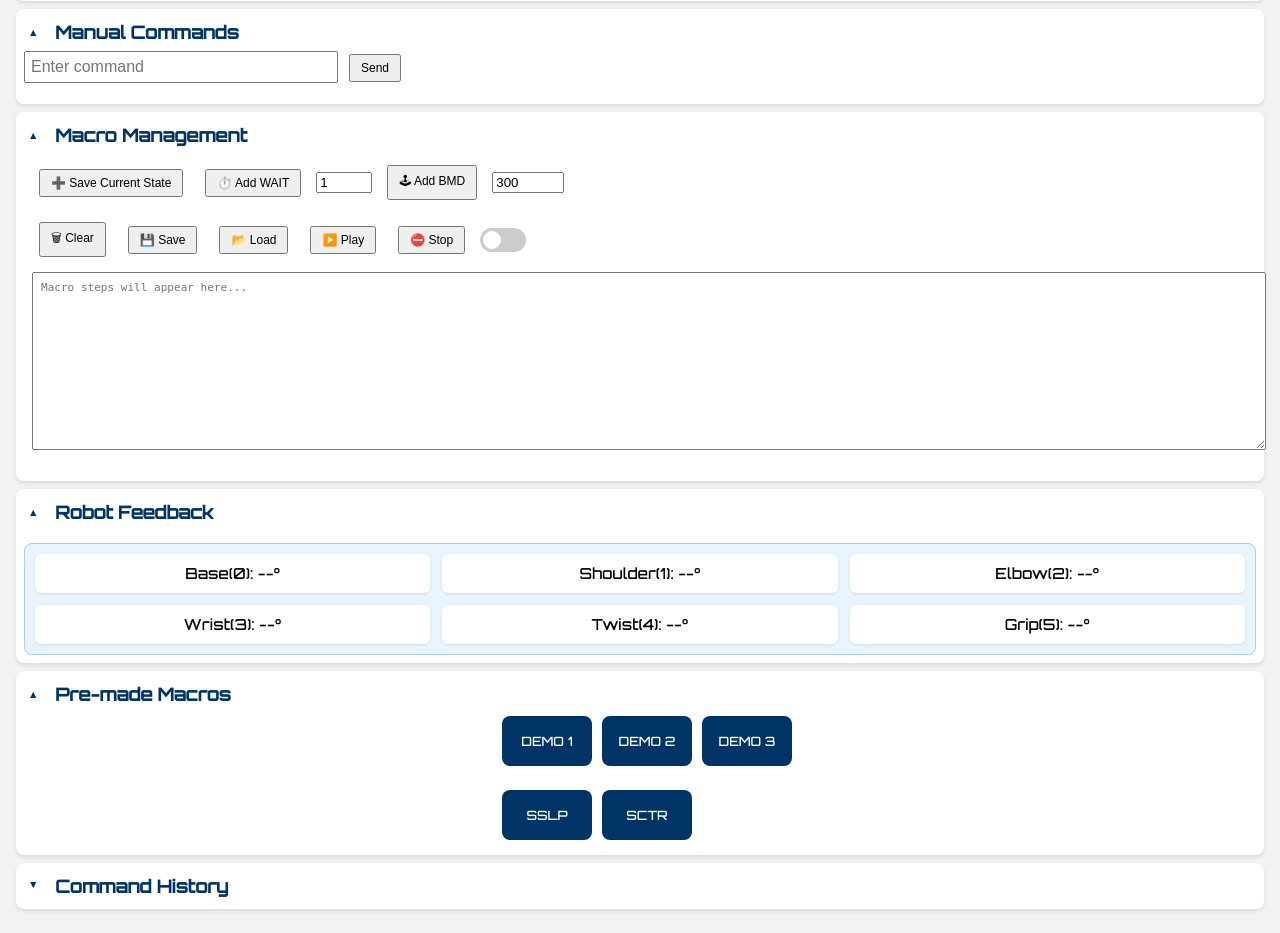
After one commit to Materials-Informatics-Group/Robotics, a Flask app: page / in a window 1280 px wide. The commit adds this page. Shown: the part 584-1517 px from the top of the page. Run offline with Flask 3, Linux system fonts and the light colour scheme.

Commit message:
Add files via upload

```diff
--- /dev/null
+++ b/REACH/Software/static/index.html
@@ -0,0 +1,142 @@
+<!DOCTYPE html>
+<html lang="en">
+<head>
+  <meta charset="UTF-8" />
+  <meta name="viewport" content="width=device-width, initial-scale=1.0" />
+  <title>REACH Robot Arm Control</title>
+  <link href="https://fonts.googleapis.com/css2?family=Orbitron:wght@500&family=Roboto&display=swap" rel="stylesheet">
+  <link rel="stylesheet" href="reach-control.css">
+</head>
+<body>
+  <div class="header" id="header">
+    <div class="header-subtitle">Brought to you by Takahashi Group and Hokkaido University</div>
+    <div class="title-block">
+      <div>
+        <h1 title="Robotic Extension Arm for Collaborative Handling">REACH</h1>
+        <h2>Custom-made Robotic Arm from MNK</h2>
+      </div>
+      <img class="logo" src="logo.png" alt="REACH Logo">
+    </div>
+  </div>
+
+  <div class="panel" id="preset-panel">
+    <div class="panel-header">
+      <span class="toggle-btn">&#9650;</span>
+      <span class="panel-title">Preset Positions</span>
+    </div>
+    <div class="preset-container">
+      <!-- Preset Button Grid -->
+      <div class="preset-grid">
+        <button class="preset-btn" onclick="sendPreset('SLP')" title="Sleep Position">SLP</button>
+        <button class="preset-btn" onclick="sendPreset('CTR')" title="Center Arm">CTR</button>
+        <button class="preset-btn" onclick="sendPreset('PLT')" title="Prepare Left-side Pickup">PLT</button>
+        <button class="preset-btn" onclick="sendPreset('PRT')" title="Prepare Right-side Pickup">PRT</button>
+        <button class="preset-btn" onclick="sendPreset('PCL')" title="Prepare Gripping">PCL</button>
+        <button class="preset-btn" onclick="sendPreset('GRP')" title="Grip Object">GRP</button>
+        <button class="preset-btn" onclick="sendPreset('REL')" title="Release Object">REL</button>
+        <button class="preset-btn" onclick="sendPreset('LFT')" title="Lift Object">LFT</button>
+      </div>
+
+      <div class="webcam-box">
+        <div style="text-align:center; font-weight:bold; margin-bottom:5px;">🔴 Live View from Robot Cam</div>
+        <img id="robotCam" src="/video_feed" alt="Live Robot View" />
+      </div>
+    </div>
+  </div>
+
+  <div class="panel" id="manual-command-panel">
+    <div class="panel-header">
+      <span class="toggle-btn">&#9650;</span><span class="panel-title">Manual Commands</span>
+    </div>
+    <input type="text" id="commandInput" placeholder="Enter command" />
+    <button onclick="sendCommand()">Send</button>
+    <div id="servo-slider-grid" class="servo-slider-grid"></div>
+    <div id="command-preview" style="margin-top: 0.5em; font-size: 0.9em; color: #555;"></div>
+  </div>
+
+  <div class="panel" id="macro-manager-panel">
+    <div class="panel-header">
+      <span class="toggle-btn">&#9650;</span><span class="panel-title">Macro Management</span>
+    </div>
+    <div class="macro-controls">
+      <div class="macro-row">
+        <button onclick="macroAddCurrentState()">➕ Save Current State</button>
+        <button onclick="macroAddWait()">⏱️ Add WAIT</button>
+        <input type="number" id="waitDuration" min="1" max="99" value="1" title="Seconds" />
+        <button onclick="macroAddBMD()">🕹 Add BMD</button>
+        <input type="number" id="bmdDuration" min="0" max="5000" step="100" value="300" title="Milliseconds" />
+      </div>
+
+      <div class="macro-row">
+        <button onclick="macroClear()">🗑 Clear</button>
+        <button onclick="macroSaveToFile()">💾 Save</button>
+        <button onclick="macroLoadFromFile()">📂 Load</button>
+        <button onclick="macroPlay()">▶️ Play</button>
+        <button onclick="macroStop()">⛔ Stop</button>
+        <label class="switch">
+          <input type="checkbox" id="macroLoopToggle">
+          <span class="slider"></span>
+        </label>
+      </div>
+
+      <textarea id="macroTextbox" rows="10" style="width: 100%; font-family: monospace;" placeholder="Macro steps will appear here..."></textarea>
+      <div id="macroStatus" style="margin-top: 0.5em; font-size: 0.9em;"></div>
+    </div>
+  </div>
+
+  <div class="panel" id="robot-messaging-panel">
+    <div class="panel-header">
+      <span class="toggle-btn">&#9650;</span><span class="panel-title">Robot Feedback</span>
+    </div>
+    <div id="robot-feedback" style="margin-top:10px; font-weight:bold;"></div>
+    <div id="angle-grid" class="angle-grid">
+      <div class="servo-box">Base(0): --°</div>
+      <div class="servo-box">Shoulder(1): --°</div>
+      <div class="servo-box">Elbow(2): --°</div>
+      <div class="servo-box">Wrist(3): --°</div>
+      <div class="servo-box">Twist(4): --°</div>
+      <div class="servo-box">Grip(5): --°</div>
+    </div>
+  </div>
+
+  <div class="panel">
+    <div class="panel-header">
+      <span class="toggle-btn">&#9650;</span><span class="panel-title">Pre-made Macros</span>
+    </div>
+    <div class="preset-grid">
+      <button class="preset-btn" onclick="runMacro('DM1')" title="Pick Up & Pour Demo">DEMO 1</button>
+      <button class="preset-btn" onclick="runMacro('DM2')" title="Wave Demo">DEMO 2</button>
+      <button class="preset-btn" onclick="runMacro('DM3')" title="Wavy Snake Dance Demo">DEMO 3</button>
+      <button class="preset-btn" onclick="runMacro('SSLP')" title="SAFE SLEEP">SSLP</button>
+      <button class="preset-btn" onclick="runMacro('SCTR')" title="SAFE CENTER">SCTR</button>
+    </div>
+  </div>
+
+  <div class="panel collapsed" id="history-panel">
+    <div class="panel-header">
+      <span class="toggle-btn">&#9650;</span><span class="panel-title">Command History</span>
+    </div>
+    <button onclick="clearHistory()">🗑️ Clear</button>
+    <div class="history-container">
+      <div class="history-column">
+        <h4>Sent Commands</h4>
+        <ul id="sent-history" class="history-list"></ul>
+      </div>
+      <div class="history-column">
+        <h4>Robot Responses</h4>
+        <ul id="response-history" class="history-list"></ul>
+      </div>
+    </div>
+  </div>
+
+  <div id="disconnect-modal" class="modal hidden">
+    <div class="modal-content">
+      <h2>🔌 Robot Disconnected</h2>
+      <p>Please reconnect the robot. The interface is disabled until a connection is restored.</p>
+      <div class="spinner"></div>
+    </div>
+  </div>
+
+  <script src="reach-control.js"></script>
+</body>
+</html>
```
Also changed, not shown: REACH/Software/static/logo.png (added), REACH/Software/static/reach-control.css (line endings or trailing spaces).
